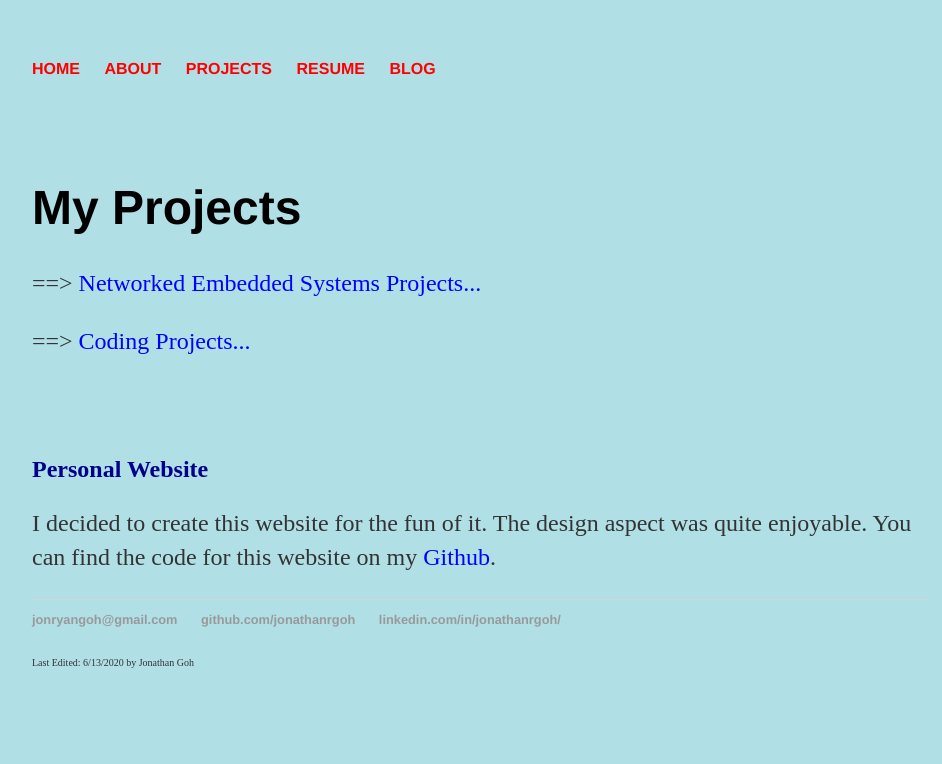
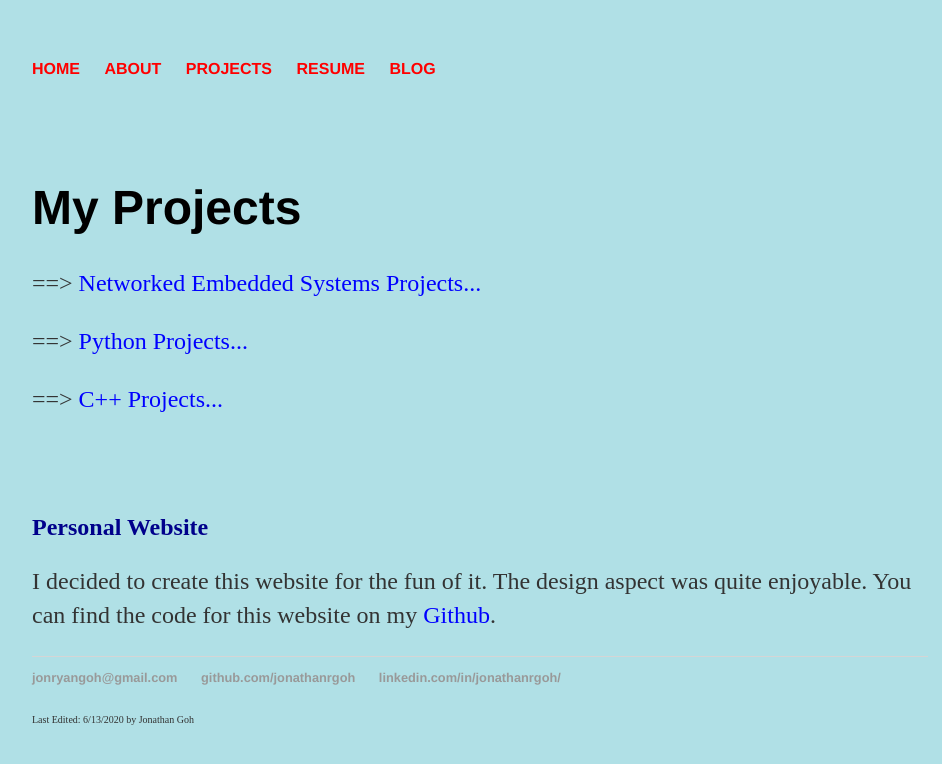
Before and after one commit to jonathanrgoh/jonathanrgoh.github.io, a Jekyll site: the page built from projects/index.html, in a window 1280 px wide. Shown: the top 764 px of the page, without its empty margins (160-1102 px from the left). Built offline with Jekyll 4.4.1, drawn with Linux system fonts in a browser that asks for light colours.

Commit message:
Update index.html

```diff
--- a/projects/index.html
+++ b/projects/index.html
@@ -9,7 +9,8 @@ title: My Projects
 
 
 		<p>==>  <a href="/projects/Embedded_Projects" style="color:blue;">Networked Embedded Systems Projects...</a></p>
-		<p>==>  <a href="/projects/CS_Projects" style="color:blue;">Coding Projects...</a></p>
+		<p>==>  <a href="/projects/pythonProjects" style="color:blue;">Python Projects...</a></p>
+		<p>==>  <a href="/projects/CS_Projects" style="color:blue;">C++ Projects...</a></p>
 
 		<br><br><br>
 
```
